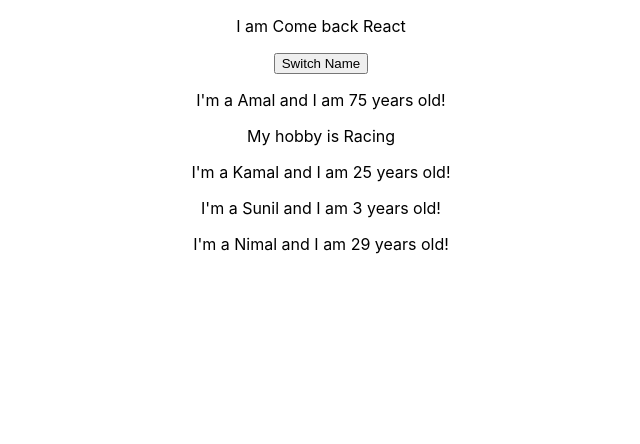
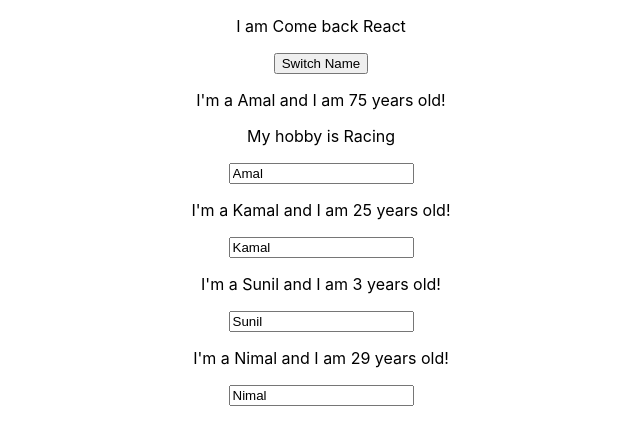
Before and after one commit to ChanakaUOMIT/React_App, a React (Create React App) app: page / in a window 1280 px wide. Shown: the top 444 px of the page, without its empty margins (319-959 px from the left). Built offline with nearby package versions, Linux system fonts and the light colour scheme.

Commit message:
Adding two way binding

```diff
--- a/src/App.js
+++ b/src/App.js
@@ -37,6 +37,18 @@
 
   }
 
+  nameChangedHandler=(event)=>{
+    console.log('in nameChangedHandler ',event)
+    this.setState({
+      person:[
+        {name:event.target.value, age:75},
+      {name:"Kamal", age:25},
+      {name:"Sunil", age:3},
+      {name:"Nimal", age:29},
+      ]
+    });
+  }
+
   render() {
     return (
       <div className="App">
@@ -51,6 +63,7 @@
             name={this.state.person[0].name}
             age={this.state.person[0].age}
             click={()=>this.switchNameHandler("Sampath")}
+            changed={this.nameChangedHandler}
             >
             My hobby is Racing
           </Person>
@@ -62,6 +75,8 @@
           <Person
             name={this.state.person[2].name}
             age={this.state.person[2].age}
+            // changed={this.nameChangedHandler}
+
           />
 
           <Person
--- a/src/Components/Person/Person.js
+++ b/src/Components/Person/Person.js
@@ -6,6 +6,7 @@
         <div>
             <p onClick={props.click}>I'm a {props.name} and I am {props.age} years old!</p>
             <p>{props.children}</p>
+            <input type="text" onChange={props.changed}  value={props.name}/>
         </div>
     )
 
```
